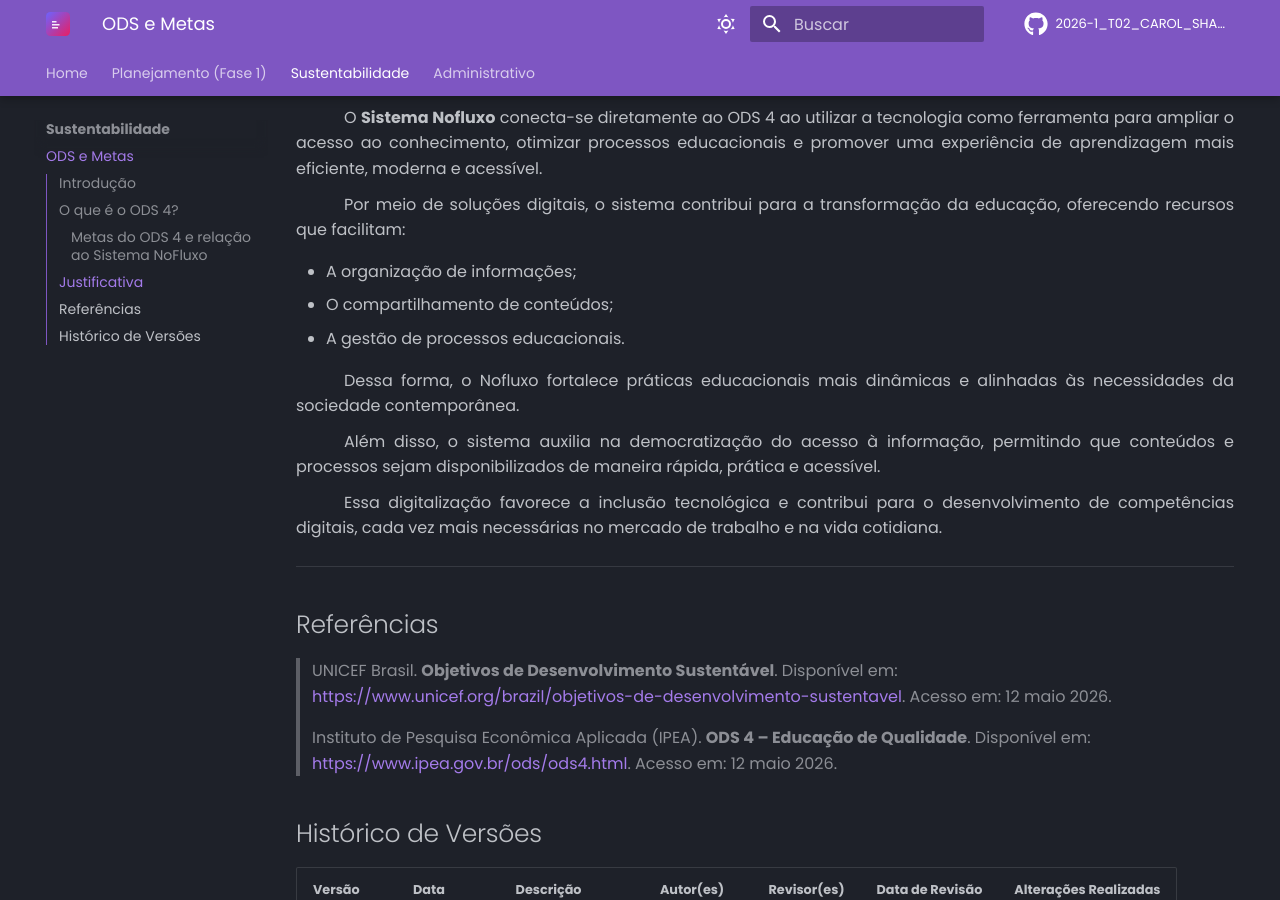
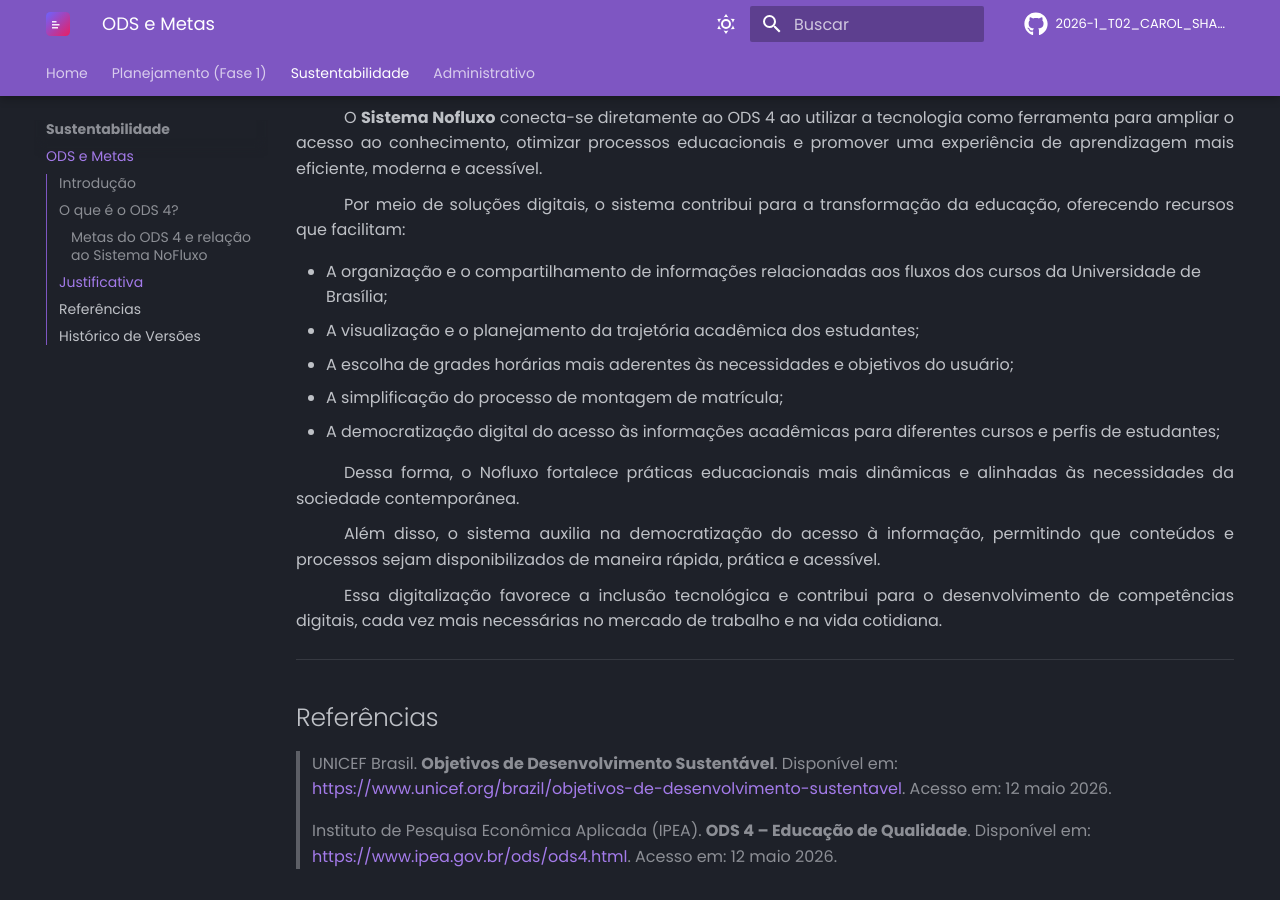
Before and after one commit to FCTE-Qualidade-de-Software-1/2026-1_T02_CAROL_SHAW, an MkDocs documentation site: the page built from docs/impacto/ods.md, in a window 1280 px wide and 900 px high, scrolled down 2024 px. Built offline with MkDocs 1.6.1 and Material for MkDocs 9.7.7, drawn with Linux system fonts in a browser that asks for light colours; comment, search, counter and statistics services are not loaded.

Commit message:
Update ods.md

```diff
--- a/docs/impacto/ods.md
+++ b/docs/impacto/ods.md
@@ -118,9 +118,12 @@
 Por meio de soluções digitais, o sistema contribui para a transformação da educação, oferecendo recursos que facilitam:
 </div>
 
-- A organização de informações;
-- O compartilhamento de conteúdos;
-- A gestão de processos educacionais.
+- A organização e o compartilhamento de informações relacionadas aos fluxos dos cursos da Universidade de Brasília;
+- A visualização e o planejamento da trajetória acadêmica dos estudantes;
+- A escolha de grades horárias mais aderentes às necessidades e objetivos do usuário;
+- A simplificação do processo de montagem de matrícula;
+- A democratização digital do acesso às informações acadêmicas para diferentes cursos e perfis de estudantes;
+
 
 <div style="text-align: justify; text-indent: 3em; margin-bottom: 0.5rem;">
 Dessa forma, o Nofluxo fortalece práticas educacionais mais dinâmicas e alinhadas às necessidades da sociedade contemporânea.
```
